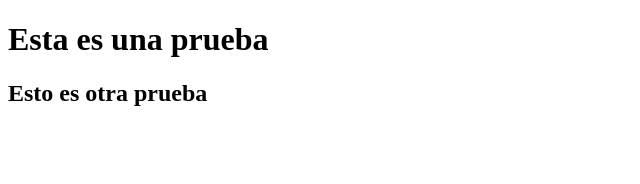
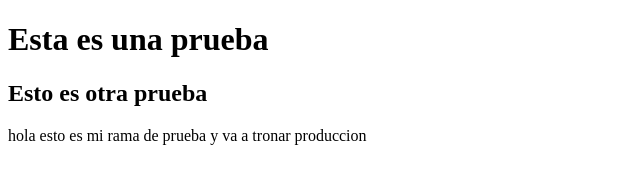
Before and after one commit to DanIsaiDuran/GitTest, a plain HTML site: page index.html in a window 1280 px wide. Shown: the whole page, without its empty margins (0-640 px from the left). Drawn offline with Linux system fonts and the light colour scheme.

Commit message:
Se agrego nueva funcionalidad

```diff
--- a/index.html
+++ b/index.html
@@ -8,5 +8,8 @@
 <body>
     <h1>Esta es una prueba</h1>
     <h2>Esto es otra prueba</h2>
+
+
+    <p>hola esto es mi rama de prueba y va a tronar produccion</p>
 </body>
 </html>
```
